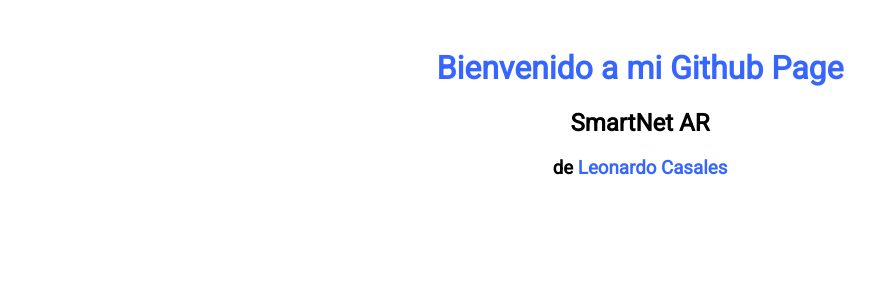
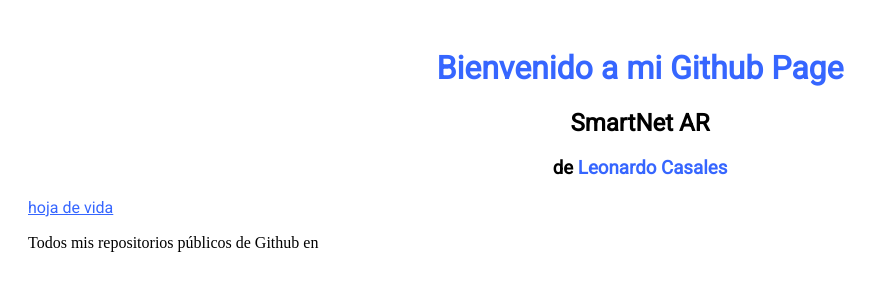
Before and after one commit to SmartNetAR/SmartNet.github.io, a plain HTML site: page index.html in a window 1280 px wide. Shown: the whole page, without its empty margins (0-879 px from the left). Drawn offline with Linux system fonts and the light colour scheme.

Commit message:
link a cv

```diff
--- a/index.html
+++ b/index.html
@@ -14,6 +14,11 @@
     <h1>Bienvenido a mi Github Page</h1>
     <h2><strong>SmartNet AR</strong></h2>
     <h3>de <span id="name">Leonardo Casales</span></h3>
+    <a href="cv" alt="hoja de vida">hoja de vida</a>
+    <p>Todos mis repositorios públicos de Github en <a href="http://github.com/smartNetAR/" alt="repositorios de Github"></a></p>
   </div>
+  <script>
+    console.log("saludos ! gracias por inspeccionar ;D")
+  </script>
 </body>
 </html>
--- a/style.css
+++ b/style.css
@@ -2,11 +2,11 @@
   padding: 20px;
 }
 
-h1, h2, h3 {
+h1, h2, h3, a {
   text-align: center;
   font-family: 'Roboto', sans-serif;
 }
 
-h1, #name {
+h1, a, #name {
   color: #3666ff
 }
```
